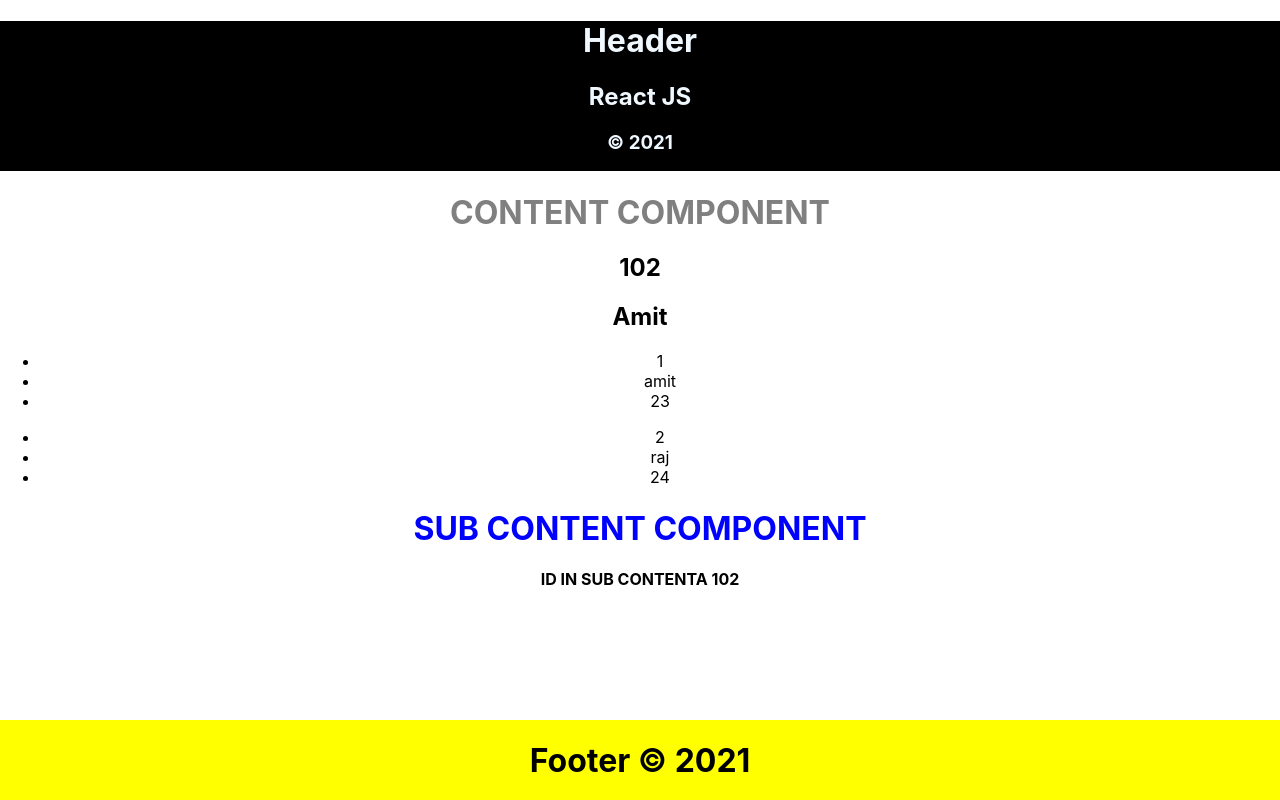
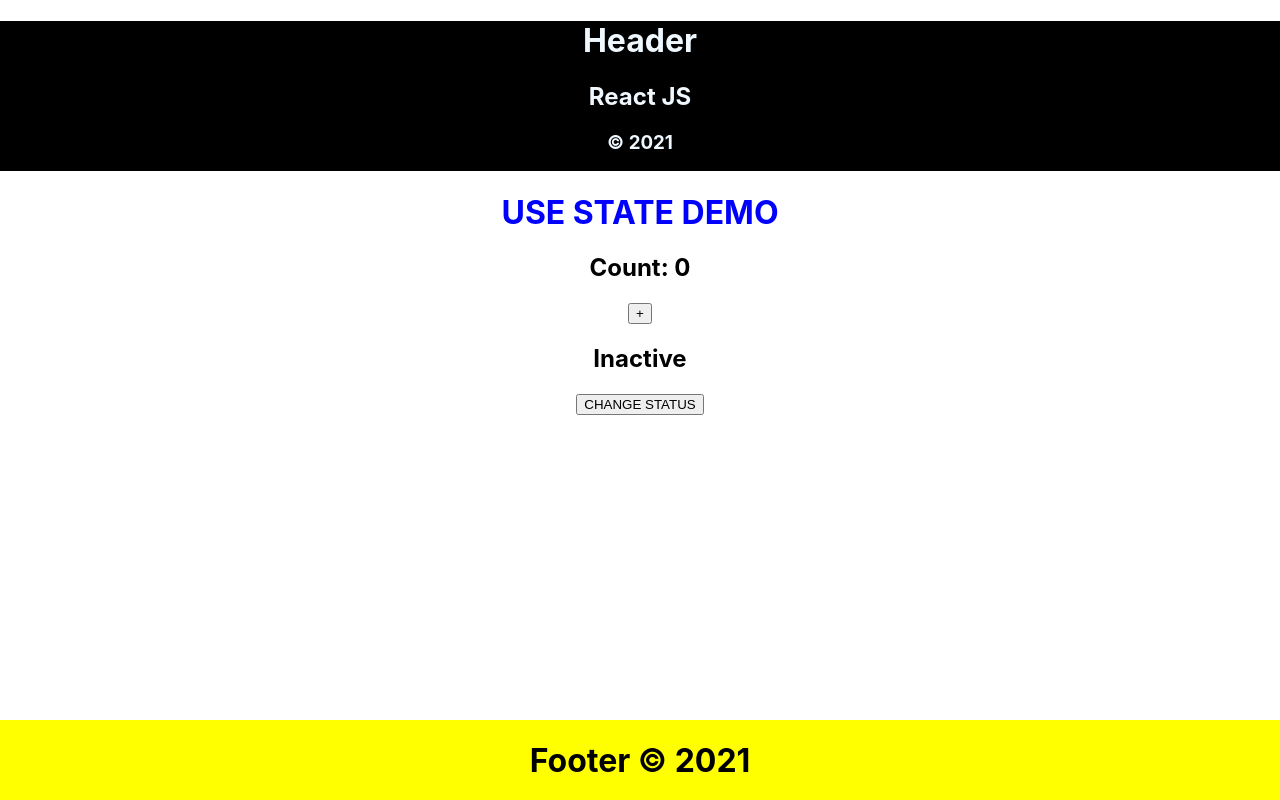
Before and after one commit to samirvithlani/react-gandhinagar, a React (Create React App) app: page / in a window 1280 px wide. Built offline with nearby package versions, Linux system fonts and the light colour scheme.

Commit message:
useState

```diff
--- a/src/App.js
+++ b/src/App.js
@@ -3,6 +3,7 @@ import "./App.css";
 import {Header} from './Header'
 import Footer from "./Footer";
 import { Content } from "./Content";
+import { UseStateDemo } from "./UseStateDemo";
 
 function App() {
 
@@ -16,7 +17,8 @@ function App() {
   return (
     <div className="App">
       <Header title = {title} copyright = {copyright}></Header>
-      <Content data = {users}></Content>
+      {/* <Content data = {users}></Content> */}
+      <UseStateDemo/>
       <Footer copy = {copyright}></Footer>
     </div>
   );
--- /dev/null
+++ b/src/UseStateDemo.jsx
@@ -0,0 +1,41 @@
+import React, { useState } from 'react'
+
+export const UseStateDemo = () => {
+
+    //var count = 0;
+
+    //count = variable
+    //setCount = function : use: to update the value of count
+    //useState = hook
+    //(0) = initial value
+
+    const [count,setCount] = useState(0) // Number
+    const [isActive, setisActive] = useState(false) // Boolean
+    //const [users,setUsers] = useState([]) // Array
+    //const [users,setUsers] = useState({}) // Object
+    //const [users,setUsers] = useState() // Any
+
+    const increseCount = () => {
+
+        //count = count + 1;
+        setCount(count+1)
+        console.log("count...",count);
+
+    }
+
+  return (
+    <div>
+        <h1 style={{color:"blue"}}>USE STATE DEMO</h1>
+        <h2>Count: {count}</h2>
+        <button onClick={()=>{increseCount()}}>+</button>
+
+
+            {
+                isActive? <h2>Active</h2> : <h2>Inactive</h2>
+            }
+
+        <button onClick={()=>{setisActive(true)}}>CHANGE STATUS</button>
+
+    </div>
+  )
+}
```
